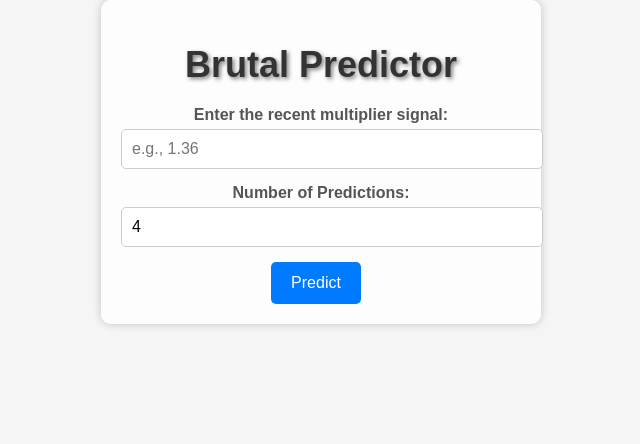
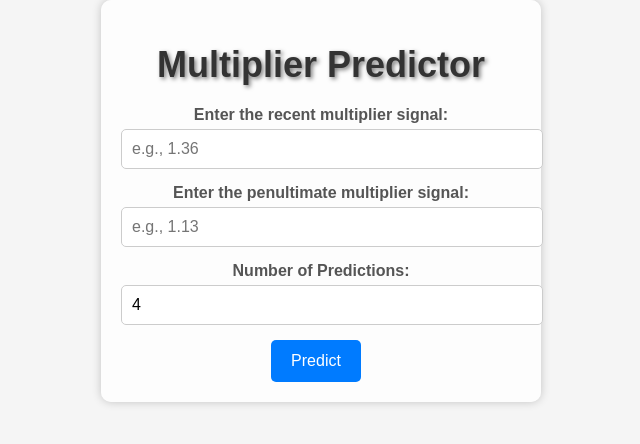
Before and after one commit to pankajcr7/PREDICTOR, a plain HTML site: page index.html in a window 1280 px wide. Shown: the whole page, without its empty margins (319-959 px from the left). Drawn offline with Linux system fonts and the light colour scheme.

Commit message:
Update index.html

```diff
--- a/index.html
+++ b/index.html
@@ -1,15 +1,17 @@
 <!DOCTYPE html>
 <html>
 <head>
-    <title>Predictor</title>
+    <title>Multiplier Predictor</title>
     <meta name="viewport" content="width=device-width, initial-scale=1">
     <link rel="stylesheet" type="text/css" href="styles.css">
 </head>
 <body>
     <div class="container">
-        <h1>Brutal Predictor</h1>
+        <h1>Multiplier Predictor</h1>
         <label for="recentMultiplier">Enter the recent multiplier signal:</label>
         <input type="number" step="0.01" id="recentMultiplier" placeholder="e.g., 1.36">
+        <label for="penultimateMultiplier">Enter the penultimate multiplier signal:</label>
+        <input type="number" step="0.01" id="penultimateMultiplier" placeholder="e.g., 1.13">
         <label for="numPredictions">Number of Predictions:</label>
         <input type="number" id="numPredictions" min="1" max="10" value="4">
         <button id="predictButton">Predict</button>
```
